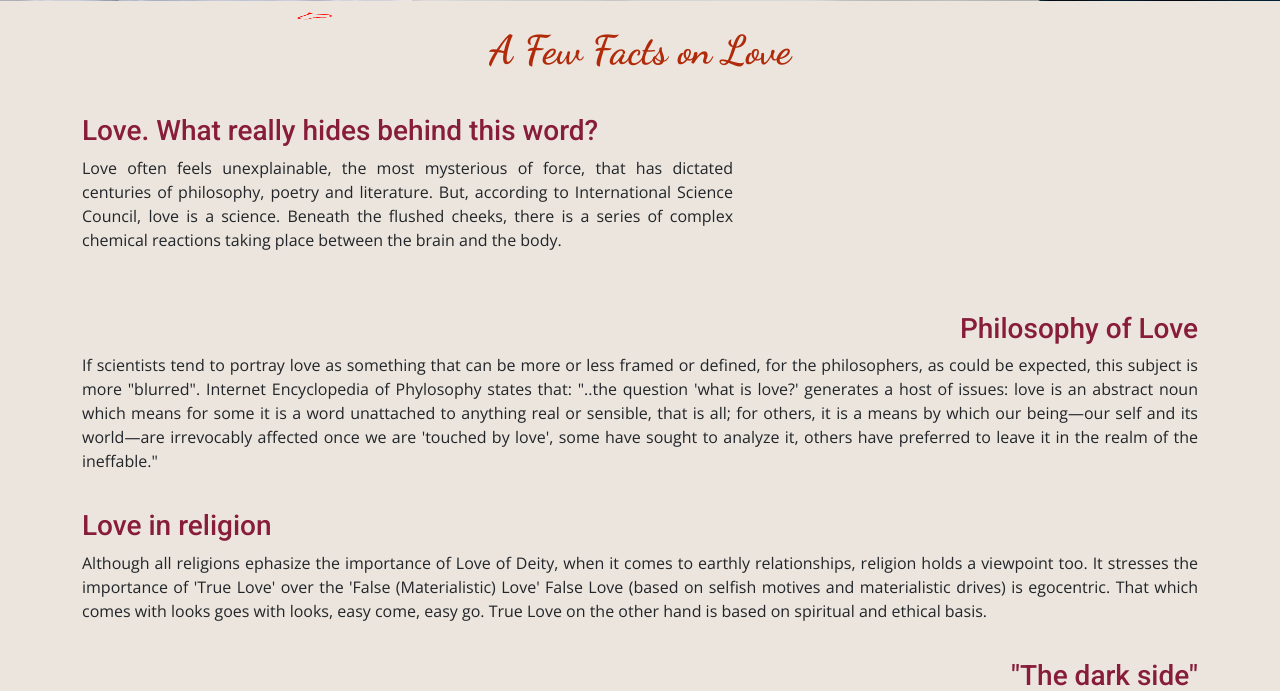
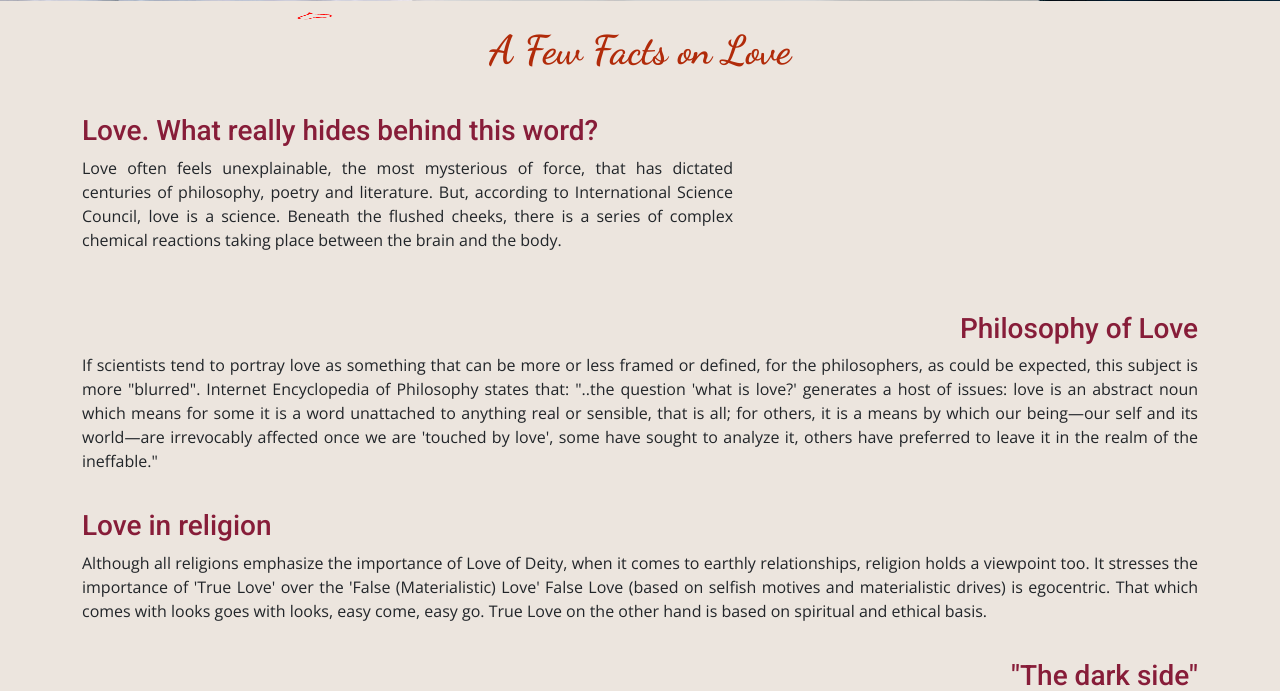
Before and after one commit to alexandergrib/studiuos-love, a Flask app: page /love_facts in a window 1280 px wide. Shown: the part 474-1165 px from the top of the page. Run offline with Flask 2, Linux system fonts and the light colour scheme; some libraries are stand-ins or nearby versions.

Commit message:
FIX: typos fixed

```diff
--- a/templates/base.html
+++ b/templates/base.html
@@ -135,7 +135,7 @@
                         <li><a href="https://github.com/Irishbecky91" target="_blank" rel="noopener"
                                 aria-label="Click here to go to our facebook page"><i class="fab fa-github"></i></a>
                         </li>
-                        <li><a href="https://github.com/EricGaona" target="_blank" rel="noopener"
+                        <li><a href="https://github.com/alexandergrib" target="_blank" rel="noopener"
                                 aria-label="Click here to go to our facebook page"><i class="fab fa-github"></i></a>
                         </li>
                         <li><a href="https://github.com/EricGaona" target="_blank" rel="noopener"
--- a/templates/love_facts.html
+++ b/templates/love_facts.html
@@ -2,7 +2,7 @@
 
 {% block header %}
     {% set image_link = url_for('static', filename='img/hold-hands.jpg') -%}
-<header class="masthead" style="background-image: url('{{image_link}}'); width: 100%; height: 50%;">
+    <header class="masthead" style="background-image: url('{{ image_link }}'); width: 100%; height: 50%;">
 
     </header>
 {% endblock %}
@@ -22,10 +22,11 @@
 
         <img src="" alt="">
     </div>
+    <div>
         <h3 class="med-heading right">Philosophy of Love</h3>
         <p class="facts-p">If scientists tend to portray love as something that can be more or less framed or defined,
             for the philosophers, as could be expected, this subject is more "blurred".
-        Internet Encyclopedia of Phylosophy states that:
+            Internet Encyclopedia of Philosophy states that:
             "..the question 'what is love?' generates a host of issues:
             love is an abstract noun which means for some it is a word unattached to anything real or sensible,
             that is all; for others, it is a means by which our being—our self and its world—are irrevocably affected
@@ -33,7 +34,7 @@
             others have preferred to leave it in the realm of the ineffable."</p>
 
         <h3 class="med-heading left">Love in religion</h3>
-    <p class="facts-p">Although all religions ephasize the importance of Love of Deity, when it comes
+        <p class="facts-p">Although all religions emphasize the importance of Love of Deity, when it comes
             to earthly relationships, religion holds a viewpoint too.
             It stresses the importance of 'True Love' over the 'False (Materialistic) Love'
             False Love (based on selfish motives and materialistic drives) is egocentric.
@@ -58,7 +59,8 @@
             The key is to take it slow and steady</p>
 
         <h3 class="med-heading left">Treat yourself right</h3>
-    <p class="facts-p">Now is a fine time to do self-care rituals that, at other times, you might consider to be unnecessary splurges.
+        <p class="facts-p">Now is a fine time to do self-care rituals that, at other times, you might consider to be
+            unnecessary splurges.
             Shop for clothes, accessories, or makeup. Get a new haircut. Nibble on some chocolate.
             Anything that boosts your sense of yourself as someone worthy of comfort and pride.</p>
 
--- a/templates/poems.html
+++ b/templates/poems.html
@@ -99,7 +99,7 @@
                 <div class="input-group mt-2">
                     <input type="text" name="copyright" id="copyright" placeholder="Poem copyright" aria-label="Poem copyright" maxlength="512">
                 </div>
-                <div class="input-group mt-2">
+                <div class="input-group mt-2 mb-5">
                     <input type="submit">
                 </div>
             </form>
--- a/templates/topten.html
+++ b/templates/topten.html
@@ -49,7 +49,7 @@
         <li>
             <h3>6. The Apartment</h3>
             <p>
-                It won five Academy Awards, including best picture, best director and best screenplay.
+                It won five Academy Awards, including best picture, the best director and best screenplay.
             </p>
         </li>
         <li>
```
Lines whose indentation alone changed are shown as unchanged.
